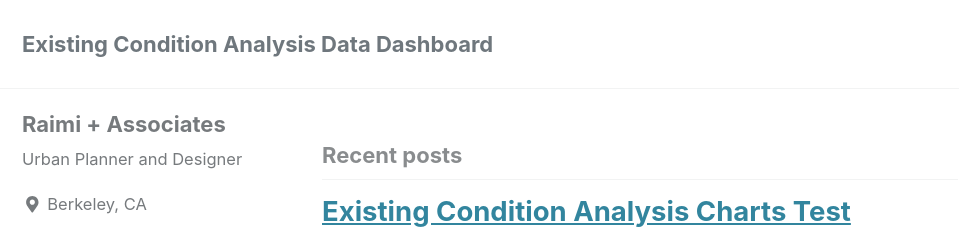
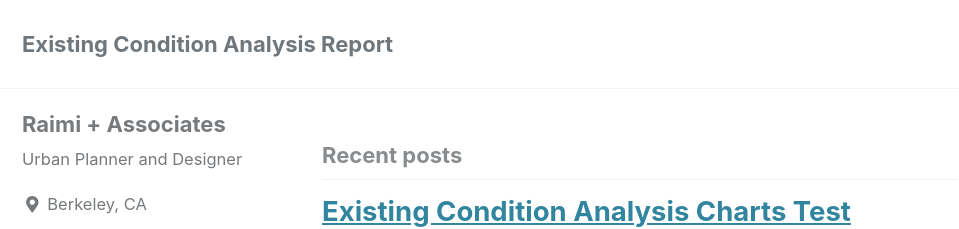
Before and after one commit to raimiassociates/ecr_dashboard, a Jekyll site: the page built from index.html, in a window 1280 px wide and 900 px high. Shown: the top 229 px of the window, without its empty margins (0-959 px from the left). Built offline with Jekyll 4.4.1, drawn with Linux system fonts in a browser that asks for light colours; cached includes are drawn as plain includes; nearby versions of some CDN libraries; a script that is not in the unit is left out; the list of posts is cut into pages by our own code.

Commit message:
new name

```diff
--- a/_config.yml
+++ b/_config.yml
@@ -16,7 +16,7 @@ minimal_mistakes_skin: "default" # "air", "aqua", "contrast", "dark", "dirt", "n
 
 # Site Settings
 locale: "en-US"
-title: "Existing Condition Analysis Data Dashboard"
+title: "Existing Condition Analysis Report"
 title_separator: "-"
 name: "Raimi + Associates"
 description: "Displaying interactive data visualizations"
```
